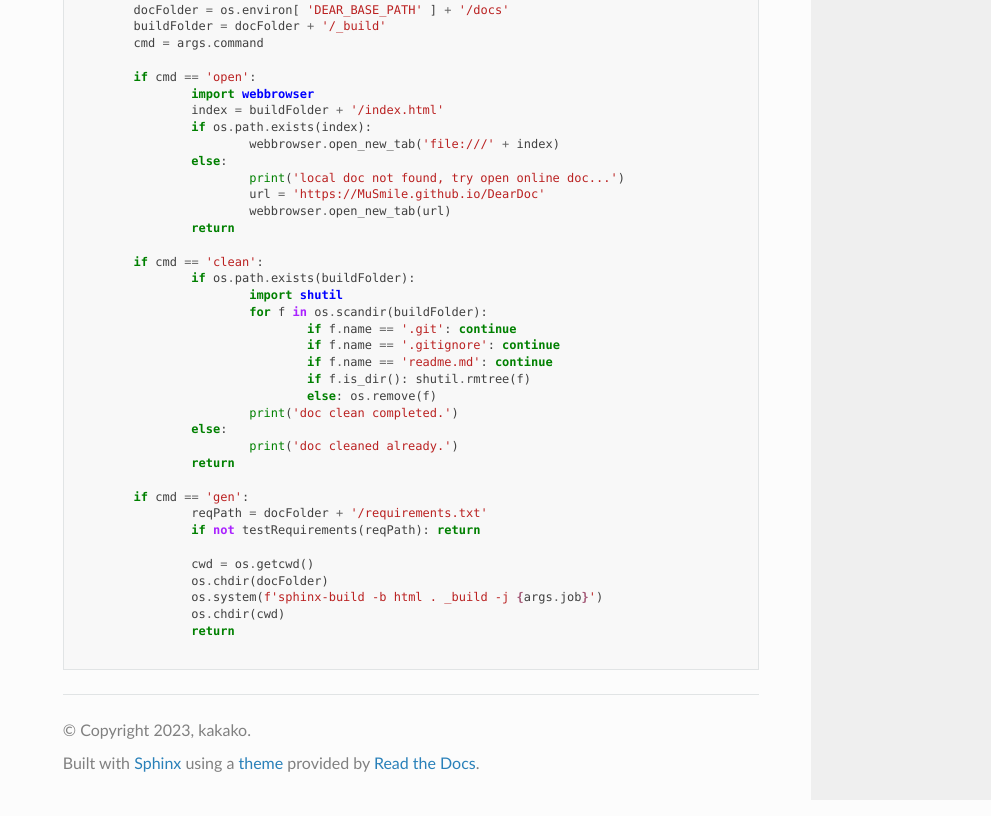
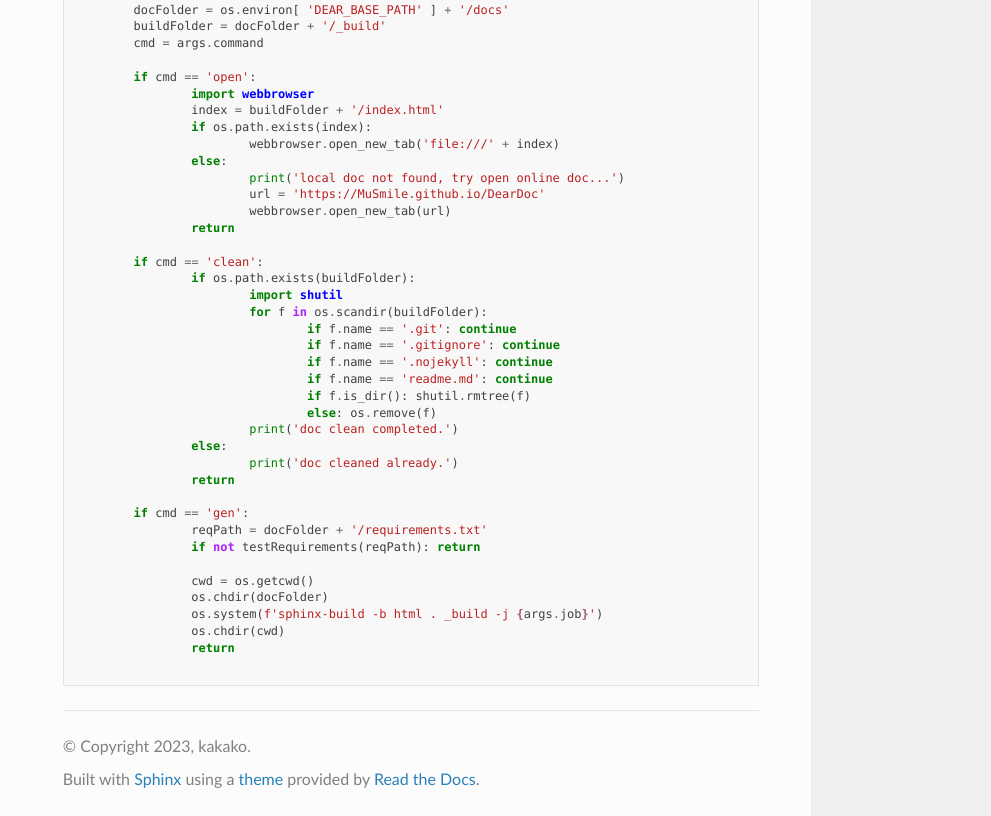
Before and after one commit to MuSmile/DearDoc, a plain HTML site: page _modules/tools/doc.html in a window 1280 px wide. Shown: the part 860-1676 px from the top of the page, without its empty margins (289-1280 px from the left). Drawn offline with nearby package versions, Linux system fonts and the light colour scheme; a script that the page names is missing.

Commit message:
update doc.html

```diff
--- a/_modules/tools/doc.html
+++ b/_modules/tools/doc.html
@@ -285,6 +285,7 @@
 			<span class="k">for</span> <span class="n">f</span> <span class="ow">in</span> <span class="n">os</span><span class="o">.</span><span class="n">scandir</span><span class="p">(</span><span class="n">buildFolder</span><span class="p">):</span>
 				<span class="k">if</span> <span class="n">f</span><span class="o">.</span><span class="n">name</span> <span class="o">==</span> <span class="s1">&#39;.git&#39;</span><span class="p">:</span> <span class="k">continue</span>
 				<span class="k">if</span> <span class="n">f</span><span class="o">.</span><span class="n">name</span> <span class="o">==</span> <span class="s1">&#39;.gitignore&#39;</span><span class="p">:</span> <span class="k">continue</span>
+				<span class="k">if</span> <span class="n">f</span><span class="o">.</span><span class="n">name</span> <span class="o">==</span> <span class="s1">&#39;.nojekyll&#39;</span><span class="p">:</span> <span class="k">continue</span>
 				<span class="k">if</span> <span class="n">f</span><span class="o">.</span><span class="n">name</span> <span class="o">==</span> <span class="s1">&#39;readme.md&#39;</span><span class="p">:</span> <span class="k">continue</span>
 				<span class="k">if</span> <span class="n">f</span><span class="o">.</span><span class="n">is_dir</span><span class="p">():</span> <span class="n">shutil</span><span class="o">.</span><span class="n">rmtree</span><span class="p">(</span><span class="n">f</span><span class="p">)</span>
 				<span class="k">else</span><span class="p">:</span> <span class="n">os</span><span class="o">.</span><span class="n">remove</span><span class="p">(</span><span class="n">f</span><span class="p">)</span>
```
